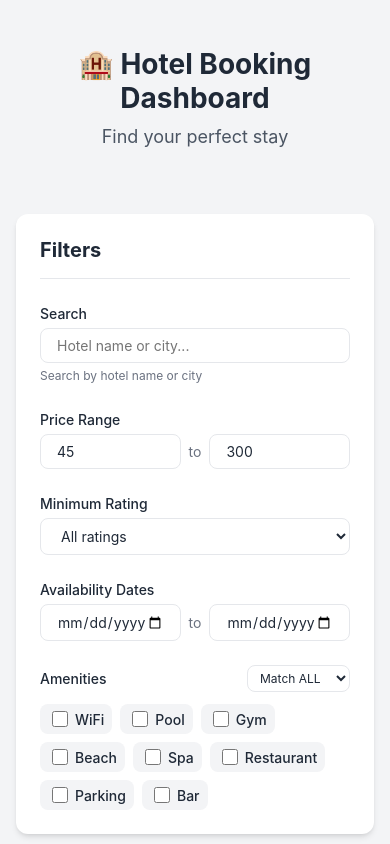
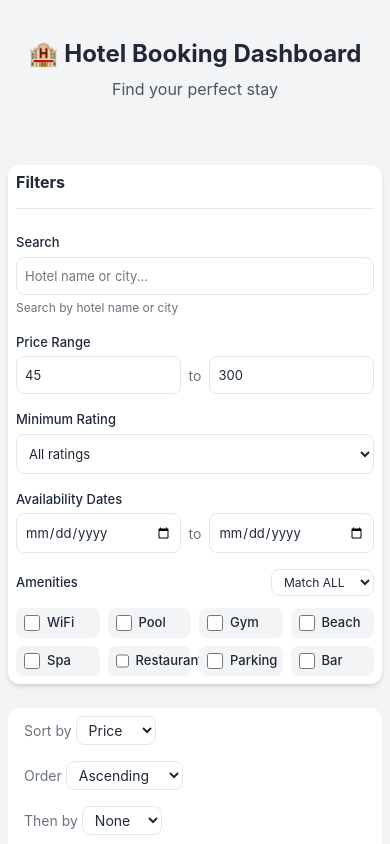
Before and after one commit to Mohamed-Hashem/hotel-booking-dashboard, a React (Vite) app: page / in a window 390 px wide. Shown: the top 844 px of the page. Built offline with nearby package versions, Linux system fonts and the light colour scheme.

Commit message:
Enhance responsive design for filter grid and dashboard elements across various screen sizes

```diff
--- a/src/HotelBookingDashboard.css
+++ b/src/HotelBookingDashboard.css
@@ -156,7 +156,7 @@
 
 .filter-grid {
   display: grid;
-  grid-template-columns: repeat(4, minmax(240px, 1fr));
+  grid-template-columns: repeat(auto-fit, minmax(280px, 1fr));
   gap: var(--spacing-lg);
   align-items: start;
 }
@@ -166,12 +166,6 @@
   flex-direction: column;
   gap: var(--spacing-xs);
   min-width: 0;
-}
-
-.filter-group {
-  display: flex;
-  flex-direction: column;
-  gap: var(--spacing-xs);
 }
 
 .filter-group label {
@@ -248,16 +242,13 @@
   display: flex;
   align-items: center;
   gap: var(--spacing-sm);
-}
-
-.date-inputs {
-  flex-wrap: nowrap;
+  flex-wrap: wrap;
 }
 
 .price-inputs input,
 .date-inputs input {
   flex: 1;
-  min-width: 0;
+  min-width: 80px;
 }
 
 .price-separator,
@@ -286,8 +277,8 @@
 }
 
 .amenities-checkboxes {
-  display: flex;
-  flex-wrap: wrap;
+  display: grid;
+  grid-template-columns: repeat(auto-fill, minmax(100px, 1fr));
   gap: var(--spacing-sm);
 }
 
@@ -682,6 +673,87 @@
    RESPONSIVE DESIGN
    ============================================================================ */
 
+/* Tablet landscape and smaller desktops */
+@media (max-width: 1200px) {
+  .filter-grid {
+    grid-template-columns: repeat(2, 1fr);
+  }
+
+  .dashboard-header h1 {
+    font-size: 2rem;
+  }
+
+  .dashboard-header .subtitle {
+    font-size: 1rem;
+  }
+
+  .filter-panel {
+    padding: var(--spacing-md);
+  }
+
+  .filter-header h2 {
+    font-size: 1.125rem;
+  }
+
+  .filter-group label {
+    font-size: 0.8125rem;
+  }
+
+  .filter-group input[type="text"],
+  .filter-group input[type="number"],
+  .filter-group input[type="date"],
+  .filter-group select {
+    padding: 0.625rem var(--spacing-sm);
+    font-size: 0.8125rem;
+  }
+
+  .checkbox-label {
+    font-size: 0.8125rem;
+  }
+
+  .hotel-card {
+    padding: var(--spacing-md);
+  }
+
+  .hotel-card-header h3 {
+    font-size: 1rem;
+  }
+}
+
+/* Tablet portrait */
+@media (max-width: 900px) {
+  .dashboard {
+    padding: var(--spacing-md);
+  }
+
+  .filter-grid {
+    grid-template-columns: repeat(2, 1fr);
+    gap: var(--spacing-md);
+  }
+
+  .filter-panel {
+    padding: var(--spacing-md);
+  }
+
+  .dashboard-header h1 {
+    font-size: 1.875rem;
+  }
+
+  .filter-header h2 {
+    font-size: 1rem;
+  }
+
+  .controls-panel {
+    padding: var(--spacing-sm) var(--spacing-md);
+  }
+
+  .btn {
+    font-size: 0.8125rem;
+    padding: 0.5rem var(--spacing-sm);
+  }
+}
+
+/* Mobile landscape and large phones */
 @media (max-width: 768px) {
   .dashboard {
     padding: var(--spacing-md);
@@ -697,6 +769,16 @@
 
   .amenities-group {
     grid-column: 1;
+  }
+
+  .filter-header {
+    flex-direction: column;
+    align-items: flex-start;
+    gap: var(--spacing-sm);
+  }
+
+  .filter-header .btn {
+    width: 100%;
   }
 
   .controls-panel {
@@ -762,6 +844,50 @@
   }
 }
 
+/* Small mobile phones */
+@media (max-width: 480px) {
+  .dashboard {
+    padding: var(--spacing-sm);
+  }
+
+  .filter-panel {
+    padding: var(--spacing-sm);
+  }
+
+  .dashboard-header h1 {
+    font-size: 1.5rem;
+  }
+
+  .dashboard-header .subtitle {
+    font-size: 1rem;
+  }
+
+  .amenities-checkboxes {
+    grid-template-columns: repeat(auto-fill, minmax(80px, 1fr));
+  }
+
+  .checkbox-label {
+    font-size: 0.75rem;
+    padding: var(--spacing-xs);
+  }
+
+  .price-inputs input,
+  .date-inputs input {
+    min-width: 60px;
+    font-size: 0.75rem;
+  }
+
+  .pagination-controls button {
+    padding: var(--spacing-xs) var(--spacing-sm);
+    font-size: 0.75rem;
+  }
+
+  .btn {
+    padding: var(--spacing-xs) var(--spacing-sm);
+    font-size: 0.8rem;
+  }
+}
+
 /* ============================================================================
    ACCESSIBILITY FOCUS STYLES
    ============================================================================ */
```
